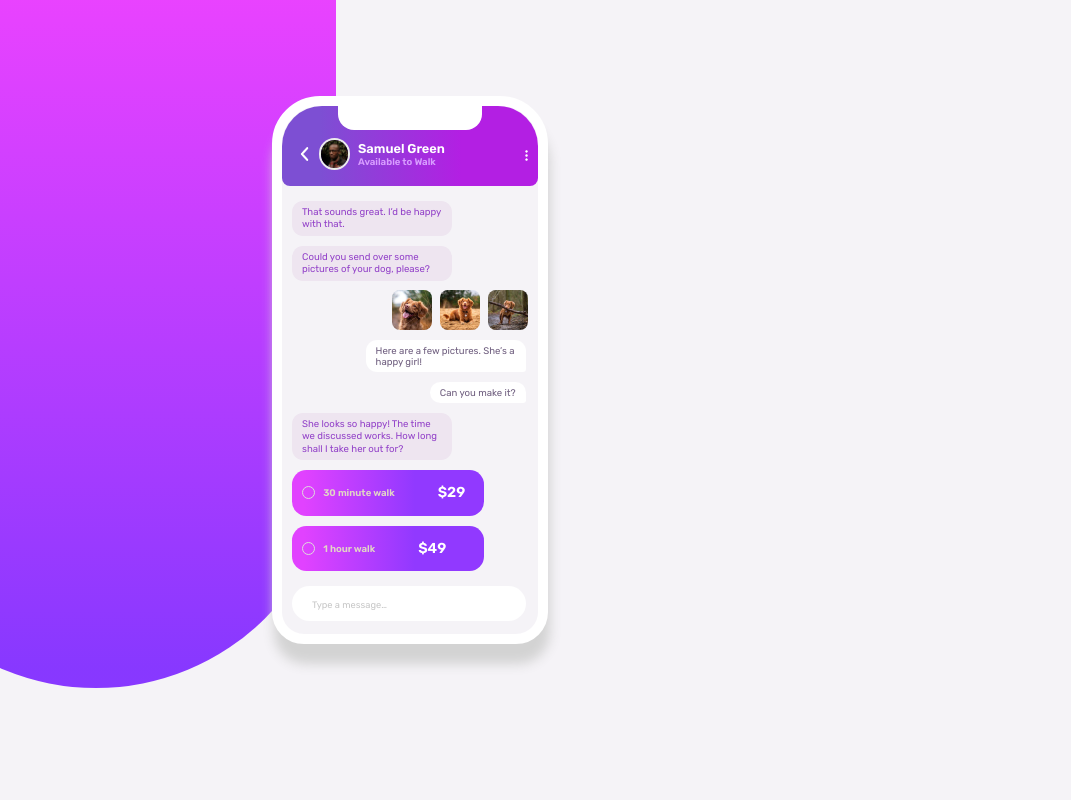
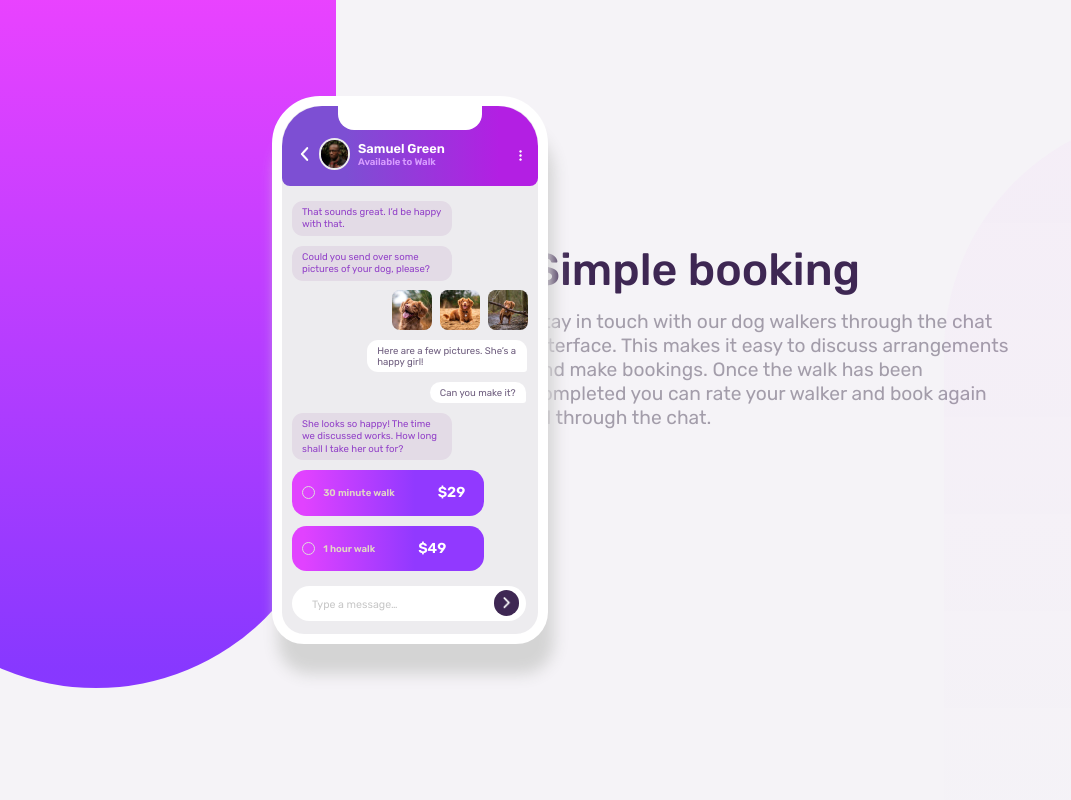
Before and after one commit to salmanshaikh-dev/chat-app-illustration, a plain HTML site: page index.html in a window 1280 px wide. Shown: the whole page, without its empty margins (0-1071 px from the left). Drawn offline with Linux system fonts and the light colour scheme.

Commit message:
started mobile layout

```diff
--- a/index.html
+++ b/index.html
@@ -14,11 +14,14 @@
     <link rel="preconnect" href="https://fonts.googleapis.com">
 <link rel="preconnect" href="https://fonts.gstatic.com" crossorigin>
 <link href="https://fonts.googleapis.com/css2?family=Rubik:ital,wght@0,300..900;1,300..900&display=swap" rel="stylesheet">
-    <link rel="stylesheet" href="/style.css" />
+    <link rel="stylesheet" href="style.css">
+    <link rel="stylesheet" href="media.css">
 
     <title>Frontend Mentor | git-salmanshaikh</title>
   </head>
   <body>
+    <div class="container-main">
+      <div class="left-section">
         <div class="div-purple"></div>
 
         <section class="container-mobile">
@@ -90,17 +93,37 @@
 
             <div class="div-input-text">
               <input type="text" placeholder="Type a message…">
+              <div class="black-circle">
+                <img class="img-arrow-input" src="images/arrow.png" alt="arrow">
+              </div>
             </div>
 
           </section>
         </section>
-    <!--
-              Simple booking Stay in touch with our dog
+      </div>
+
+      <div class="right-section">
+        <article>
+          <h1>
+            Simple booking
+          </h1>
+          <p class="p-article">
+            Stay in touch with our dog
             walkers through the chat interface. This makes it easy to discuss
             arrangements and make bookings. Once the walk has been completed you can
             rate your walker and book again all through the chat.
+          </p>
+        </article>
 
-     -->
+        <div class="div-purple-right"></div>
+
+      </div>
+
+    </div>
+
+
+
+
     <!--
     <div class="attribution">
       Challenge by
--- a/style.css
+++ b/style.css
@@ -22,7 +22,7 @@ body {
 .container-mobile {
     height: 33rem;
     width: 16rem;
-    background-color: hsl(270, 20%, 96%);
+    background-color: hsl(260, 8%, 93%);
     position: absolute;
     top: 6rem;
     left: 17rem;
@@ -32,7 +32,7 @@ body {
     border-bottom-right-radius: 2rem;
     border: 10px solid white;
 
-    box-shadow: 2px 20px 12px lightgray;
+    box-shadow: 6px 30px 15px rgb(212, 212, 212);
 }
 
 .notch {
@@ -56,7 +56,7 @@ body {
     gap: .5rem;
 
     background: rgb(125, 80, 209);
-    background: linear-gradient(90deg, rgb(125, 79, 211) 15%, rgba(179, 31, 227, 1) 70%);
+    background: linear-gradient(90deg, rgb(125, 79, 211) 25%, rgba(179, 31, 227, 1) 85%);
 
     height: 4rem;
     width: 100%;
@@ -117,7 +117,8 @@ body {
     vertical-align: middle;
     height: .8rem;
     width: .8rem;
-    margin-left: 4.2rem;
+    margin-left: 3.8rem;
+
 }
 
 .section-chat-container {
@@ -125,7 +126,7 @@ body {
 }
 
 .div-chat-left {
-    background-color: hsl(289, 28%, 92%);
+    background-color: hsl(285, 19%, 88%);
     width: 10rem;
     border-radius: .7rem;
 }
@@ -150,7 +151,7 @@ body {
 }
 
 .div-chat-four {
-    margin-left: 4.6rem;
+    margin-left: 4.7rem;
     display: flex;
     justify-content: end;
     background-color: white;
@@ -215,6 +216,8 @@ body {
 
 .div-input-text{
     margin-top: 15px;
+    display: flex;
+    align-items: center;
 
 }
 input {
@@ -227,7 +230,80 @@ input {
 }
 
 input::placeholder {
-    font-size: .7em;
+    font-size: .8em;
     font-family: Rubik;
     color: rgb(199, 199, 199);
 }
+
+.black-circle {
+    background-color: hsl(271, 36%, 24%);
+    width: 1.6rem;
+    height: 1.6rem;
+    margin-left: -2rem;
+    border-radius: 2rem;
+
+    display: flex;
+    align-items: center;
+    justify-content: center;
+    margin-bottom: 2px;
+}
+
+.img-arrow-input {
+    height: .7rem;
+    width: .7rem;
+    rotate: 180deg;
+    vertical-align: middle;
+
+}
+
+.container-main {
+    display: flex;
+    align-items: center;
+    gap: 2rem;
+
+}
+
+article{
+    display: flex;
+    flex-direction: column;
+    width: 47ch;
+    line-height: 1.5rem;
+    gap: 1.7rem;
+    z-index: 1;
+
+}
+h1{
+    font-size: 2.8em;
+    color: hsl(271, 36%, 24%);
+    margin: 0;
+    font-weight: 500;
+}
+
+.p-article{
+    color: hsl(270, 7%, 64%);
+    margin: 0;
+    font-size: 1.2em;
+}
+.right-section{
+    flex: 1.5;
+}
+
+.left-section{
+    flex: 1;
+}
+
+.div-purple-right{
+    background: hsla(276, 100%, 81%, 0.01);
+    background: linear-gradient(0deg, hsla(264, 100%, 61%, 0.003) 03%, hsla(293, 100%, 63%, 0.03) 100%);
+    height: 43rem;
+    width: 30rem;
+    border-top-left-radius: 40rem;
+    border-top-right-radius: 40rem;
+    margin-right: -9rem;
+    position: fixed;
+
+    right: 0;
+    bottom:0;
+
+    z-index: 0;
+}
```
Also changed, not shown: media.css (added). Lines whose indentation alone changed are shown as unchanged.
